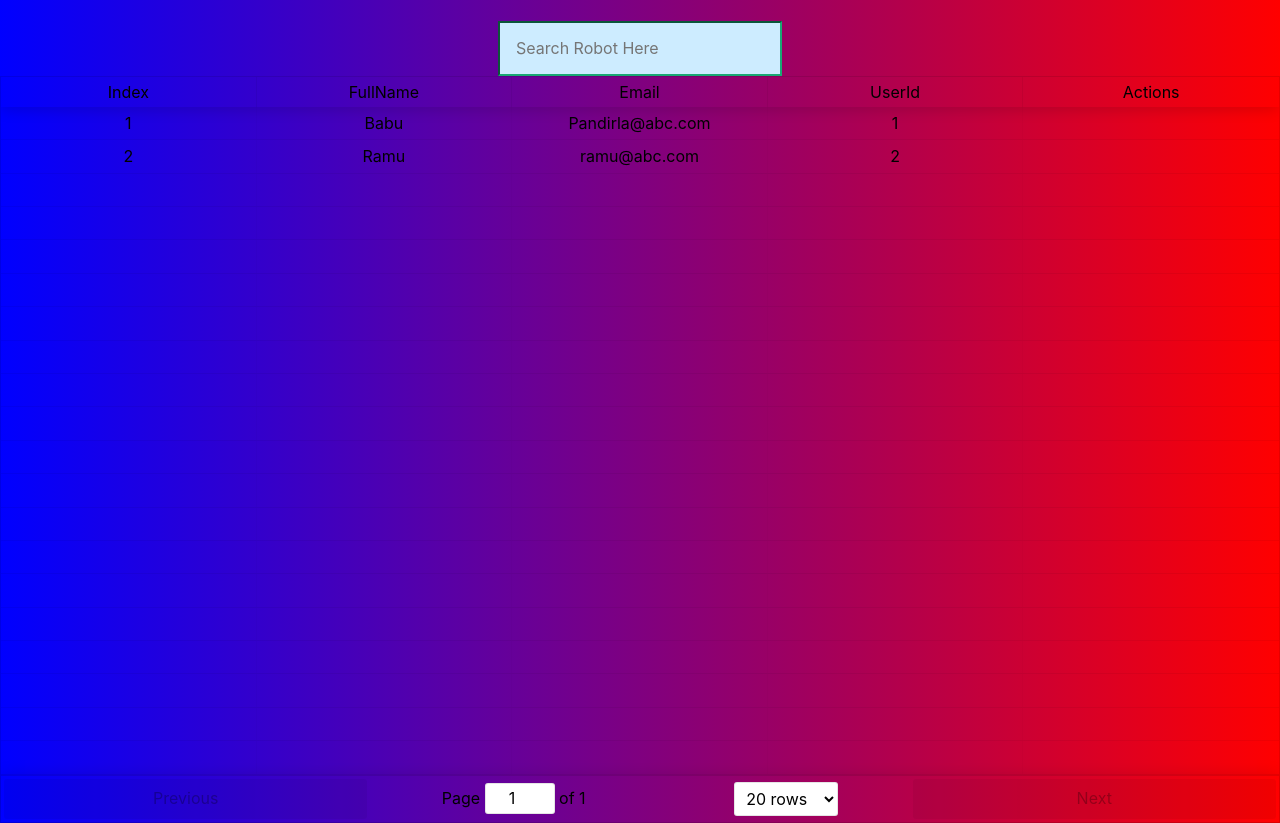
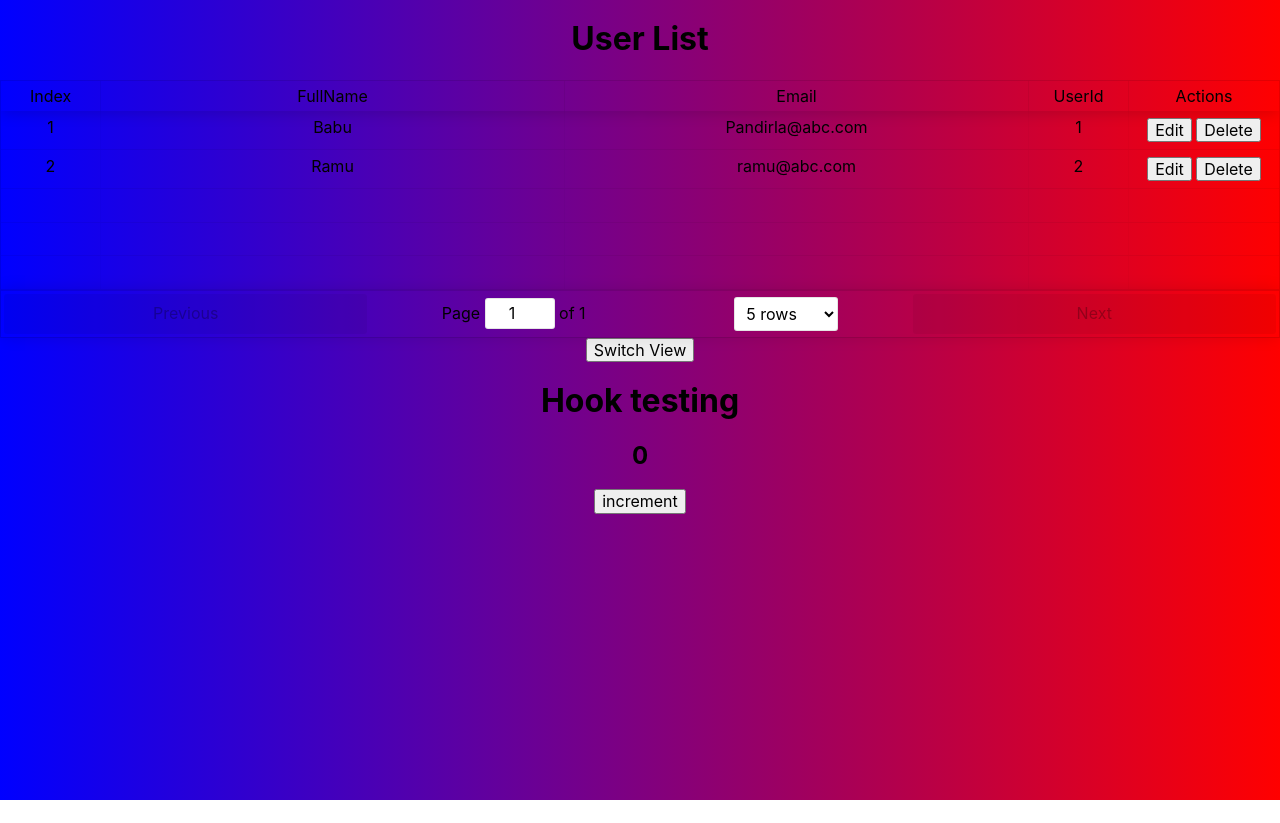
Before and after one commit to babupandirla/react, a React (Create React App) app: page / in a window 1280 px wide. After the commit the page ends 800 px from the top, so only its background shows below. Built offline with nearby package versions, Linux system fonts and the light colour scheme.

Commit message:
added both pages using swtch button

```diff
--- a/src/App.js
+++ b/src/App.js
@@ -1,10 +1,10 @@
 import React,{Component } from 'react';
 import { robots } from './robots.js';
-//import Cardlist from './Cardlist.js';
+import Cardlist from './Cardlist.js';
 import Searchbar from './Searchbar.js';
 //import Test from './Test.js';
 //import hooks from './hook.js';
-//import Hooks from './hook.js';
+import Hooks from './hook.js';
 import Users from './Users.js';
 
 class App extends Component {
@@ -12,11 +12,21 @@ class App extends Component {
         super();
         this.state={
             robots:robots,
-            searchfiled:''
+            searchfiled:'',
+            view:"Table"
         }
     }
     onsearchchange=(event)=>{
         this.setState({searchfiled:event.target.value})
+
+    }
+    switchview=(event)=>{
+        if(this.state.view==="Table"){
+            this.setState({view:"Robot"})
+        }
+        else{
+            this.setState({view:"Table"})
+        }
 
     }
     render()
@@ -24,25 +34,33 @@ class App extends Component {
         const filteredlist= this.state.robots.filter((robots)=>{
             return robots.name.toLowerCase().includes(this.state.searchfiled.toLowerCase());
         })
+
+        if(this.state.view==="Table")
+        {
             return(
                 <div className="tc">
-                <div>
-                    <h1>
-                       {// RoboFriends
+                    <h1>User List</h1>
+                    <Users />
+                    <button type="button" onClick={this.switchview}>Switch View</button>
+                    <Hooks/>
+                </div>
+            );
         }
-                    </h1>
+        return(
+        <div className="tc">
+            <h1>RoboFriends</h1>
+            <button type="button" onClick={this.switchview}>Switch View</button>
             <div>
                 <Searchbar searchchange={this.onsearchchange}/>
             </div>
-                </div>
-                {//<Cardlist robots={filteredlist}/>
+            <Cardlist robots={filteredlist}/>
+
+            {//<Test name="Chamcham"/>
+        //
         }
-                {//<Test name="Chamcham"/>
-                //<Hooks/>
-                }
-                <Users />
         </div>
         );
+
     }
 
 
--- a/src/Users.js
+++ b/src/Users.js
@@ -7,7 +7,9 @@ function Users(){
         {
             Header: "Index",
             accessor: "index",
-            sortable:false
+            sortable:false,
+            maxwidth:100,
+            width:100
         },
         {
             Header: "FullName",
@@ -19,12 +21,23 @@ function Users(){
         },
         {
             Header: "UserId",
-            accessor: "id"
+            accessor: "id",
+            maxwidth:100,
+            width:100
         },
         {
             Header: "Actions",
-            accessor: "actions",
             sortable:false,
+            Cell:props=>{
+                return(
+                <div>
+                <button>Edit</button>&nbsp;
+                <button>Delete</button>
+                </div>
+                )
+            },
+            maxwidth:200,
+            width:150
         }
     ];
     const users=[
@@ -48,6 +61,7 @@ function Users(){
             <ReactTable
             columns={columns}
             data={users}
+            defaultPageSize={5}
             >
             </ReactTable>
         </div>
--- a/src/card.js
+++ b/src/card.js
@@ -3,7 +3,7 @@ import React from 'react';
 function Card ({id,name,email}){
     return(
         <div className="bg-light-green dib br3 pa3 ma2 grow shadow-5 tc">
-            <img alt='Robo img' src={`https://robohash.org/${id}?100x100`}/>
+            <img alt='Robo img' src={`https://robohash.org/${id}`} width="100"/>
             <div>
                 <h3>{name}</h3>
                 <h4>{email}</h4>
```
Lines whose indentation alone changed are shown as unchanged.
